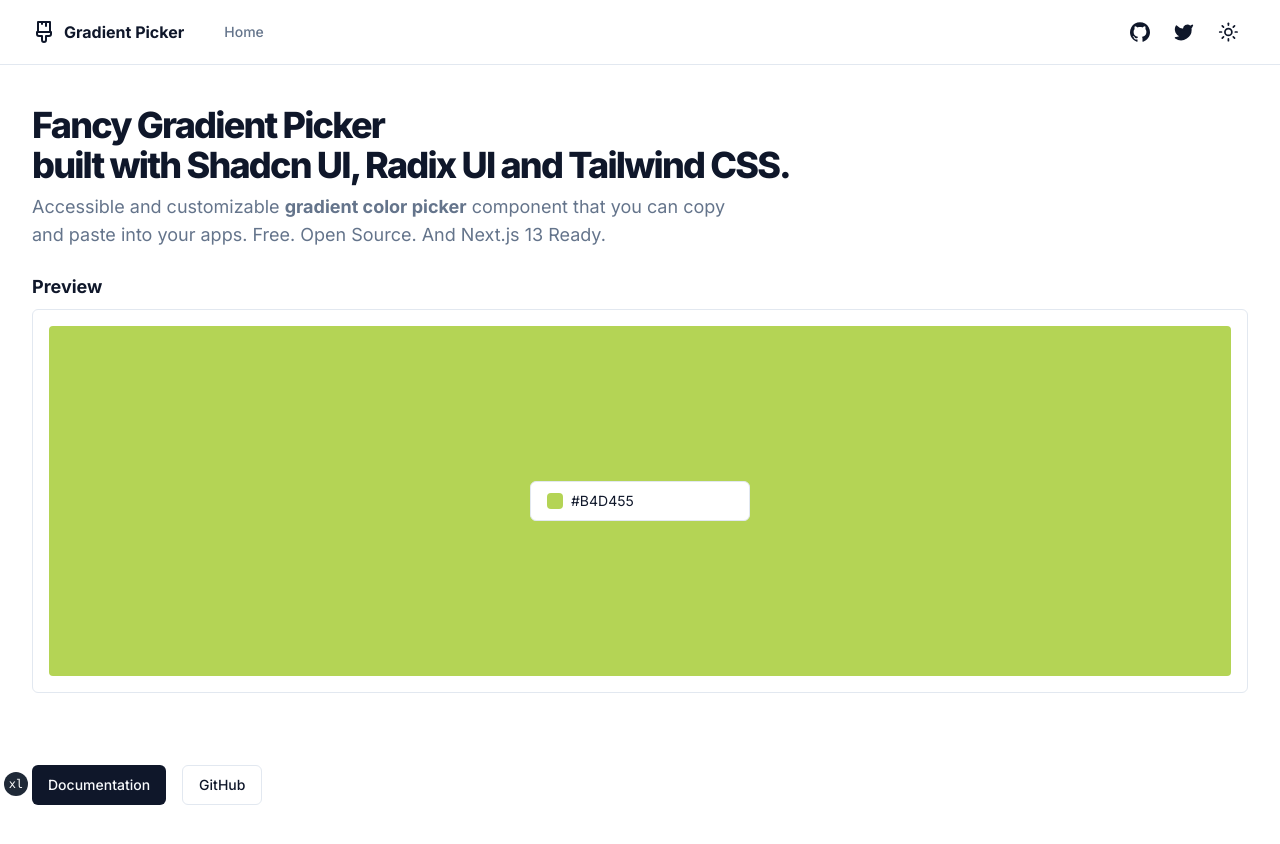
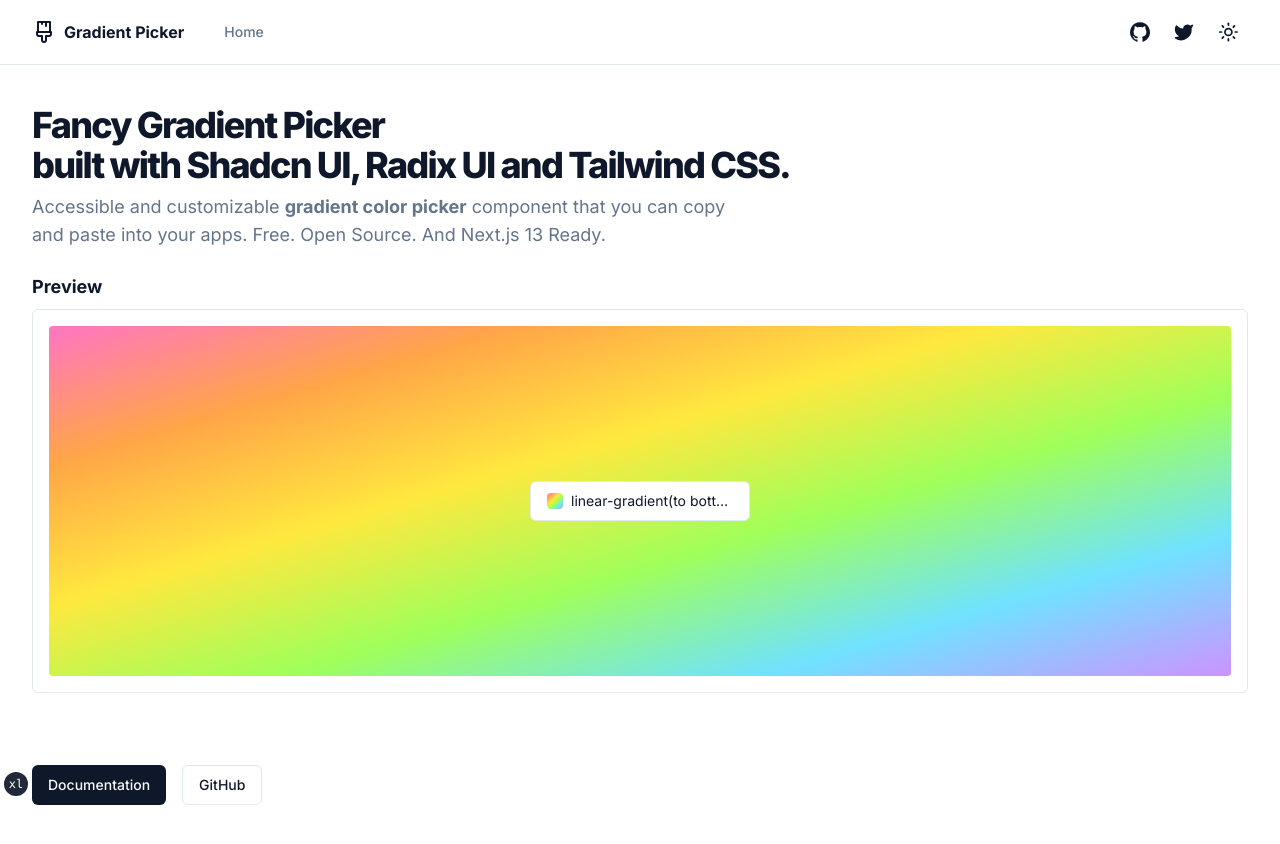
Before and after one commit to Illyism/gradient-picker, a Next.js app: page / in a window 1280 px wide. Built offline with nearby package versions, Linux system fonts and the light colour scheme.

Commit message:
gradient example

```diff
--- a/components/PickerExample.tsx
+++ b/components/PickerExample.tsx
@@ -14,7 +14,7 @@
 import { useState } from 'react'
 
 export function PickerExample() {
-  const [background, setBackground] = useState('#B4D455')
+  const [background, setBackground] = useState('linear-gradient(to bottom right,#ff75c3,#ffa647,#ffe83f,#9fff5b,#70e2ff,#cd93ff)')
 
   return (
     <div
@@ -88,7 +88,7 @@
         </Button>
       </PopoverTrigger>
       <PopoverContent className="w-64">
-        <Tabs defaultValue="solid" className="w-full">
+        <Tabs defaultValue="gradient" className="w-full">
           <TabsList className="mb-4 w-full">
             <TabsTrigger className="flex-1" value="solid">
               Solid
```
